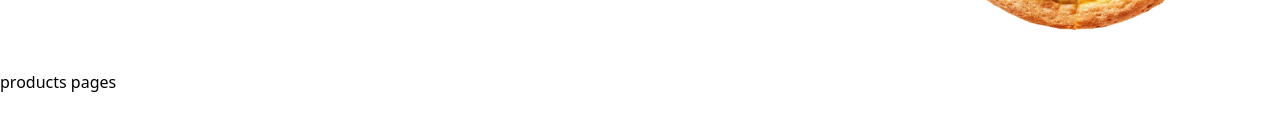
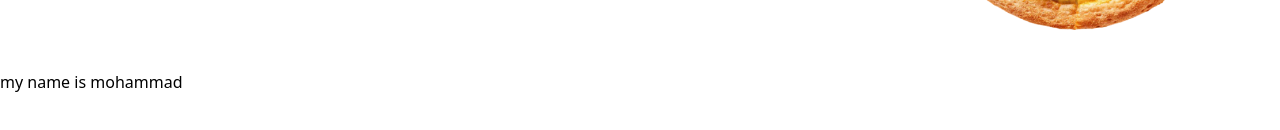
Before and after one commit to Umar7070/Pizza_order, a Next.js app: page /products in a window 1280 px wide. Shown: the part 374-504 px from the top of the page. Built offline with nearby package versions, Linux system fonts and the light colour scheme.

Commit message:
working addtocart

```diff
--- a/app/layout.js
+++ b/app/layout.js
@@ -1,6 +1,7 @@
 import localFont from "next/font/local";
 import "./globals.css";
 import Navbar from "@/components/Navbar";
+import MyContext from "@/context/MyContext";
 
 const geistSans = localFont({
   src: "./fonts/GeistVF.woff",
@@ -24,8 +25,11 @@ export default function RootLayout({ children }) {
       <body
         className={`${geistSans.variable} ${geistMono.variable} antialiased`}
       >
-        <Navbar/>
+        <MyContext>
+        <Navbar />
+
         {children}
+        </MyContext>
       </body>
     </html>
   );
--- a/app/page.js
+++ b/app/page.js
@@ -1,9 +1,11 @@
 "use client";
 
+import { UserContext } from "@/context/MyContext";
 import axios from "axios";
-import React, { useEffect, useState } from "react";
+import React, { useContext, useEffect, useState } from "react";
 
 const page = () => {
+  const {curEle,handleclick}= useContext(UserContext)
   const [product, setProduct] = useState([]);
   console.log(product);
   const getapi = async () => {
@@ -21,7 +23,7 @@ const page = () => {
           {product.map((curEle, index) => {
             return (
               <>
-                <div className=" w-[80%] border border-red-500 p-3">
+                <div className="  border shadow-lg  p-3">
                   <img src={curEle.thumbnail} className="h-[150px] w-[100%] " />
                   <div className="text-center">
                     <h2 className=" font-bold  text-sm my-1">Havana spacal</h2>
@@ -29,8 +31,11 @@ const page = () => {
                   </div>
                   <div className="flex justify-between p-1 my-1">
                     <p className="font-bold">$5</p>
-                    <button className="bg-yellow-500 w-[50px] text-white rounded-full hover:bg-green-700 hover:text-white">
-                      add
+                    <button
+                      className="bg-yellow-500 w-[50px] text-white rounded-full hover:bg-green-700 hover:text-white"
+                      onClick={() => handleclick(curEle)}
+                    >
+                      Add
                     </button>
                   </div>
                 </div>
--- a/app/products/page.jsx
+++ b/app/products/page.jsx
@@ -1,9 +1,14 @@
-import React from 'react'
+'use client'
+
+import { UserContext } from '@/context/MyContext'
+import React, { useContext } from 'react'
+
 
 const Products = () => {
+  const {value}= useContext(UserContext);
   return (
     <div>
-        products pages
+        <h1>my name is mohammad {value}</h1>
 
     </div>
   )
--- /dev/null
+++ b/context/MyContext.js
@@ -0,0 +1,28 @@
+"use client";
+
+import React, { createContext, useState } from "react";
+
+export const UserContext = createContext();
+
+const MyContext = ({ children }) => {
+  const [addItem, setAddItem] = useState([]);
+  const handleclick = (curEle)=>{
+    console.log('func',curEle)
+    alert('click me')
+    setAddItem([...addItem,curEle])
+  }
+  console.log(addItem)
+  return (
+    <UserContext.Provider
+      value={{
+        addItem,
+        setAddItem,
+        handleclick
+      }}
+    >
+      {children}
+    </UserContext.Provider>
+  );
+};
+
+export default MyContext;
--- a/package.json
+++ b/package.json
@@ -10,7 +10,7 @@
   },
   "dependencies": {
     "axios": "^1.7.7",
-    "next": "14.2.8",
+    "next": "^14.2.9",
     "react": "^18",
     "react-dom": "^18"
   },
```
Also changed, not shown: 1 other file (tests, documents, lock files or other folders).
